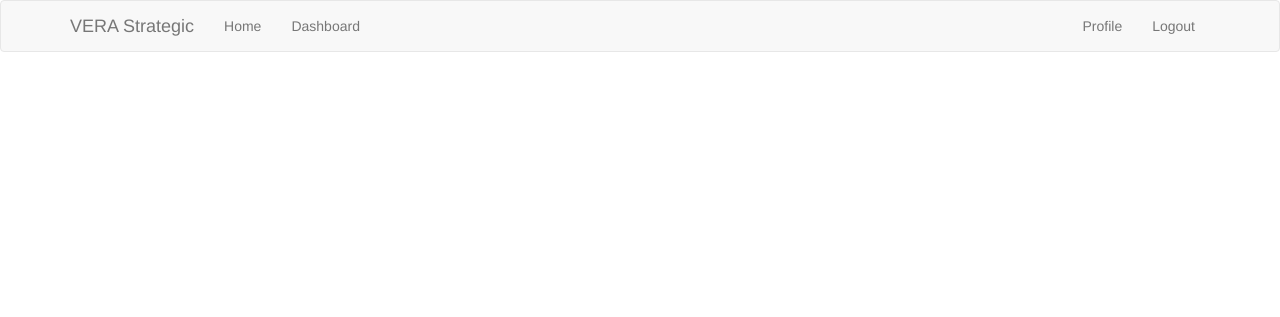
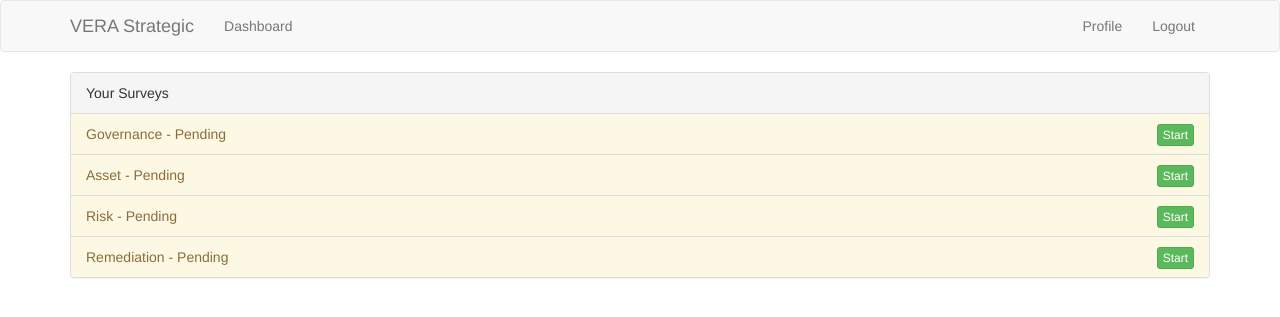
Before and after one commit to djagellon/flask-alchemy-survey, a Flask app: page / in a window 1280 px wide. Shown: the top 317 px of the page. Run offline with Flask 2, Linux system fonts and the light colour scheme; the visitor is signed in with stand-in values (Sample User, id 1); data comes from the database, SQL or seed files in the repository; data that the repository does not hold is empty; some libraries are stand-ins or nearby versions.

Commit message:
add dashboard and update exit page

```diff
--- a/app/api/report.py
+++ b/app/api/report.py
@@ -4,32 +4,49 @@ from app.api import bp, users
 from flask_user import current_user
 import json
 
+ALL_REPORTS = set(["asset", "governance", "risk", "remediation"])
+
+@bp.route('/reports/user/', defaults={'user_id': None}, methods=['GET'])
+@bp.route('/reports/user/<user_id>', methods=['GET'])
+def get_user_reports(user_id=None):
+
+    user = users.get_user(user_id)
+
+    completed = [r.module for r in user.surveys.all() if r.completed_on]
+    pending = ALL_REPORTS - set(completed)
+
+    # import pdb;pdb.set_trace()
+    return jsonify({'complete': completed, 'pending': list(pending)})
+
 @bp.route('/report/<module>', methods=['GET'])
 def get_answer_for_module(module):
+
+    answers = []
 
     user = users.get_user(current_user.id)
 
     survey = user.surveys.filter_by(module=module).first()
 
-    # Solution lookup for each answer
-    with open('surveys/asset_output.json') as f:
-        outputs = json.load(f)
+    if survey and survey.questions:
+        # Solution lookup for each answer
+        with open('surveys/asset_output.json') as f:
+            outputs = json.load(f)
 
-    answers = []
 
-    for question in survey.questions.all():
-        data = question.to_dict()
+        for question in survey.questions.all():
+            data = question.to_dict()
 
-        try:
-            outdata = outputs[data['answer'][0]]
-        except KeyError:
-            #TODO Handle open end data
-            outdata = outputs[data['label']]
+            try:
+                outdata = outputs[data['answer'][0]]
+            except KeyError:
+                #TODO Handle open end data
+                outdata = outputs[data['label']]
 
-        answers.append(outdata)
+            answers.append(outdata)
 
     #sort data by weight
     answers.sort(key=lambda x: int(x['weight'] or 0), reverse=True)
+
     return jsonify(answers)
 
 
--- a/app/api/users.py
+++ b/app/api/users.py
@@ -3,16 +3,16 @@ from app.models import User
 from app.api import bp
 from flask_user import current_user
 
+
+@bp.route('/user/',  defaults={'id': None}, methods=['GET'])
 @bp.route('/user/<int:id>', methods=['GET'])
 def get_user(id):
-    return User.query.get_or_404(id)
 
-@bp.route('/user/', methods=['GET'])
-def get_logged_in_user():
-    user = get_user(current_user.id)
-    return user
+    return User.query.get_or_404(id or current_user.id)
+
 
 @bp.route('/user/has_full_access/', methods=['GET'])
 def has_full_access():
-    user = get_logged_in_user()
+
+    user = get_user()
     return 'admin' in [role.name for role in user.roles]
--- a/app/main/routes.py
+++ b/app/main/routes.py
@@ -1,7 +1,19 @@
 from flask import render_template, url_for
+from flask_user import login_required, current_user
 from app.main import bp
+from app.api import report
 
 @bp.route('/')
 @bp.route('/index')
+@login_required
 def index():
-    return render_template('home.html')
+    data = report.get_user_reports()
+
+    return render_template('dashboard.html', data=data.json)
+
+@bp.route('/dashboard')
+def dashboard():
+
+    data = report.get_user_reports()
+
+    return render_template('dashboard.html', data=data.json)
--- /dev/null
+++ b/app/main/templates/dashboard.html
@@ -0,0 +1,25 @@
+{% extends 'home.html' %}
+
+{% block header %}
+    <h1>{% block title %}Dashboard{% endblock %}</h1>
+{% endblock %}
+
+{% block content %}
+    <div class="panel panel-default panel-sm">
+        <div class="panel-heading">Your Surveys</div>
+            <ul class="list-group">
+            {% for complete in data.complete %}
+                <li class="list-group-item list-group-item-success">
+                    {{ complete.capitalize() }} - Completed
+                        <button class="btn btn-default btn-xs pull-right" onclick="window.location.href='{{ url_for('report.show_report', module=complete ) }}'">View Report</button>
+                </li>
+            {% endfor %}
+            {% for pending in data.pending %}
+                <li class="list-group-item list-group-item-warning">
+                    {{ pending.capitalize() }} - Pending
+                    <button class="btn btn-success btn-xs pull-right" onclick="window.location.href='{{ url_for('survey.start', module=pending ) }}'">Start</button>
+                </li>
+            {% endfor %}
+            </ul>
+    </div>
+{% endblock %}
--- a/app/main/templates/home.html
+++ b/app/main/templates/home.html
@@ -26,14 +26,13 @@
             <span class="icon-bar"></span>
             <span class="icon-bar"></span>
           </button>
-          <a class="navbar-brand" href="{{ url_for('main.index') }}">VERA Strategic</a>
+          <a class="navbar-brand" href="https://verastrategic.com/">VERA Strategic</a>
         </div>
 
         <div class="collapse navbar-collapse" id="bs-example-navbar-collapse-1">
 
           <ul class="nav navbar-nav">
-            <li><a href="{{ url_for('main.index')}}">Home</a></li>
-            <li><a href="">Dashboard</a></li>
+            <li><a href="{{ url_for('main.index')}}">Dashboard</a></li>
           </ul>
 
           <ul class="nav navbar-nav navbar-right">
--- a/app/models.py
+++ b/app/models.py
@@ -46,6 +46,7 @@ class SurveyModel(db.Model):
     module = db.Column(db.String(55))
     user_id = db.Column(db.Integer, db.ForeignKey('user.id'))
     questions = db.relationship('QuestionModel', backref='survey', lazy='dynamic')
+    completed_on = db.Column(db.DateTime())
 
     def to_dict(self):
         questions = [question.to_dict() for question in self.questions]
@@ -54,7 +55,8 @@ class SurveyModel(db.Model):
         return dict(id = self.id,
                     module = self.module,
                     user = self.user_id,
-                    questions = questions)
+                    questions = questions,
+                    completed_on = self.completed_on)
 
 class QuestionModel(db.Model):
     __tablename__ = 'questions'
--- a/app/static/styles.css
+++ b/app/static/styles.css
@@ -12,3 +12,7 @@ a:focus {
     padding-left: 0 !important;
     padding-right: 0 !important;
 }
+
+ul {
+    list-style: none;
+}
```
Also changed, not shown: app/collect/survey.py (+14 -9 lines), app/collect/templates/endsurvey.html (+10 -1 lines), app/collect/templates/start.html (+5 -5 lines), app/collect/templates/survey.html (+4 -3 lines), migrations/versions/e14e924078b2_.py (added, +28 -0 lines).
